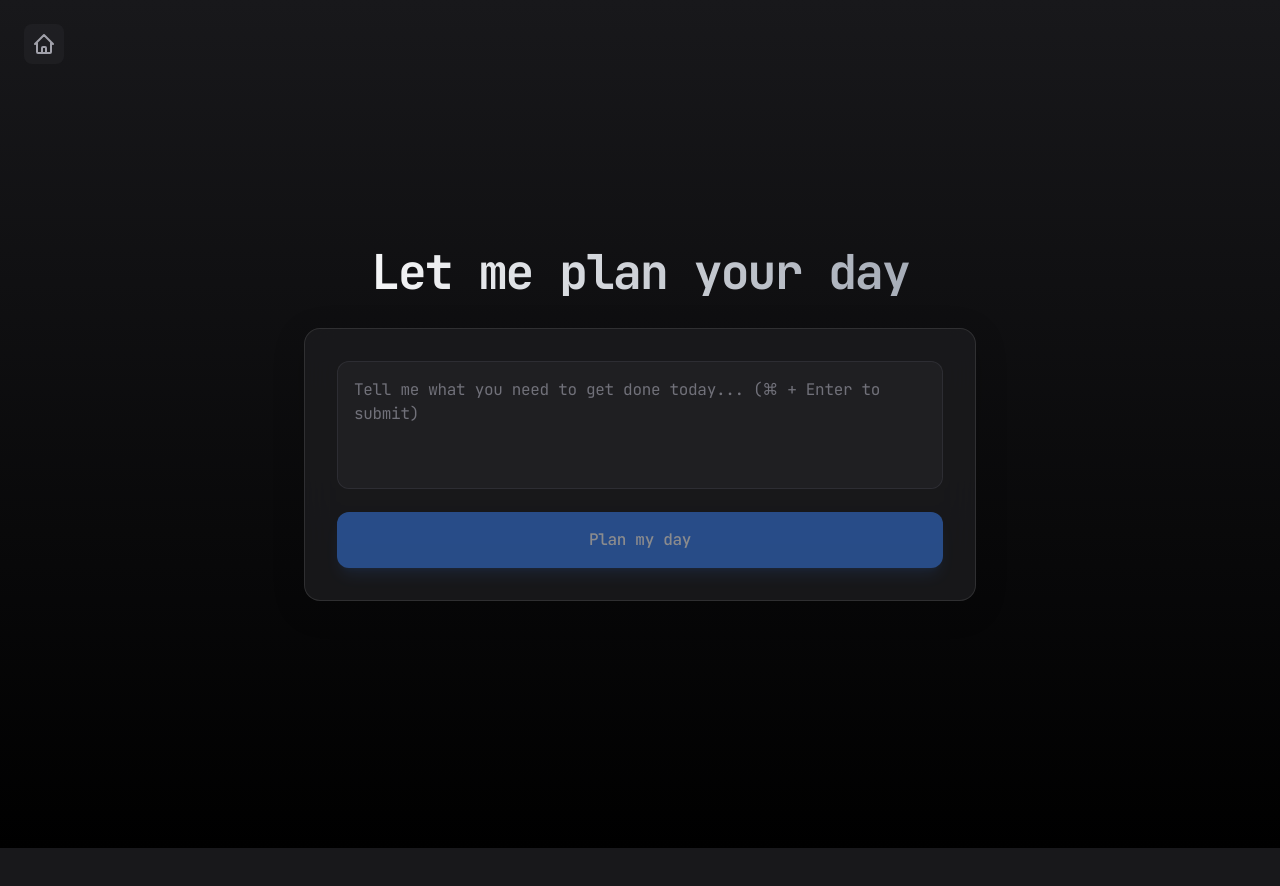
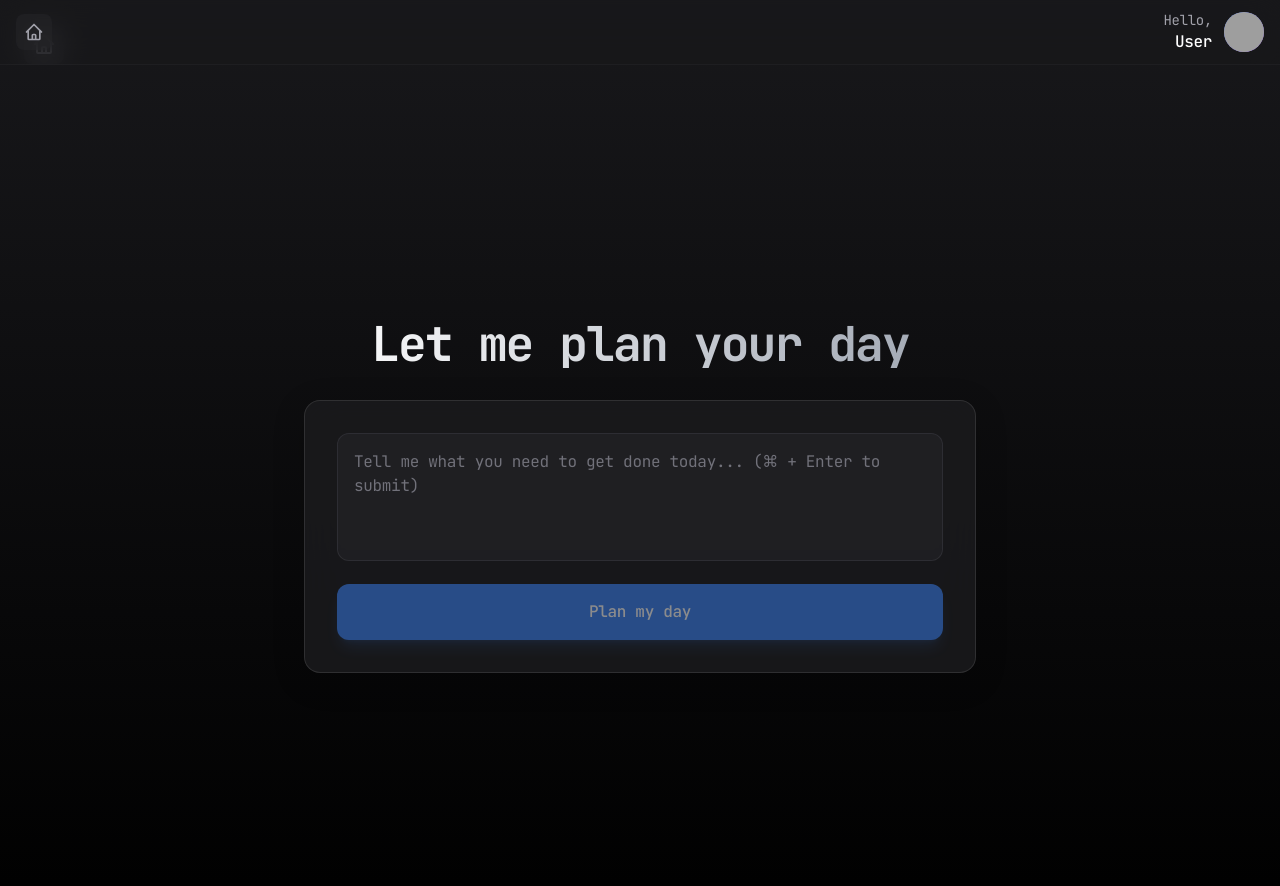
Before and after one commit to mewtyunjay/kairos, a Next.js app in the folder frontend/: page / in a window 1280 px wide. Shown: the top 886 px of the page. Before the commit the page ends 848 px from the top, so only its background shows below. Built offline with nearby package versions, Linux system fonts and the light colour scheme; grey boxes are pictures that could not be loaded.

Commit message:
added navbar

```diff
--- /dev/null
+++ b/frontend/app/components/Navbar.tsx
@@ -0,0 +1,64 @@
+'use client'
+
+import { useState, useEffect } from 'react';
+
+interface NavbarProps {
+  onReset: () => void;
+  onBack?: () => void;
+  showBack?: boolean;
+}
+
+const Navbar = ({ onReset, onBack, showBack }: NavbarProps) => {
+  const [avatarSeed, setAvatarSeed] = useState<number | null>(null);
+
+  useEffect(() => {
+    setAvatarSeed(Math.floor(Math.random() * 1000));
+  }, []);
+
+  return (
+    <div className="fixed top-0 left-0 right-0 bg-zinc-900/50 backdrop-blur-lg border-b border-zinc-800/50 z-50">
+      <div className="max-w-7xl mx-auto px-4 h-16 flex items-center justify-between">
+        <div className="flex items-center gap-4">
+          <button
+            onClick={onReset}
+            className="p-2 rounded-lg bg-zinc-800/50 hover:bg-zinc-700/50 transition-all group"
+            title="Home"
+          >
+            <svg className="w-5 h-5 text-zinc-400 group-hover:text-zinc-300" fill="none" stroke="currentColor" viewBox="0 0 24 24">
+              <path strokeLinecap="round" strokeLinejoin="round" strokeWidth={2} d="M3 12l2-2m0 0l7-7 7 7M5 10v10a1 1 0 001 1h3m10-11l2 2m-2-2v10a1 1 0 01-1 1h-3m-6 0a1 1 0 001-1v-4a1 1 0 011-1h2a1 1 0 011 1v4a1 1 0 001 1m-6 0h6" />
+            </svg>
+          </button>
+          {showBack && (
+            <button
+              onClick={onBack}
+              className="p-2 rounded-lg bg-zinc-800/50 hover:bg-zinc-700/50 transition-all group"
+              title="Back"
+            >
+              <svg className="w-5 h-5 text-zinc-400 group-hover:text-zinc-300" fill="none" stroke="currentColor" viewBox="0 0 24 24">
+                <path strokeLinecap="round" strokeLinejoin="round" strokeWidth={2} d="M10 19l-7-7m0 0l7-7m-7 7h18" />
+              </svg>
+            </button>
+          )}
+        </div>
+
+        <div className="flex items-center gap-3">
+          <div className="text-right">
+            <div className="text-sm text-zinc-400">Hello,</div>
+            <div className="font-medium">User</div>
+          </div>
+          <div className="w-10 h-10 rounded-full bg-gradient-to-br from-blue-500 to-purple-500 flex items-center justify-center text-white font-medium">
+            {avatarSeed !== null && (
+              <img
+                src={`https://api.dicebear.com/7.x/avataaars/svg?seed=${avatarSeed}`}
+                alt="User avatar"
+                className="w-full h-full rounded-full"
+              />
+            )}
+          </div>
+        </div>
+      </div>
+    </div>
+  );
+};
+
+export default Navbar;
--- a/frontend/app/page.tsx
+++ b/frontend/app/page.tsx
@@ -3,6 +3,7 @@
 import { useState, useEffect } from 'react'
 import TaskInput from './components/TaskInput'
 import TaskCard from './components/TaskCard'
+import { default as Navbar } from './components/Navbar'
 import { Task, DetailedTask, SubTask } from './types'
 
 export default function Home() {
@@ -21,11 +22,15 @@ export default function Home() {
   // Load state from localStorage after component mounts
   useEffect(() => {
     const savedTasks = localStorage.getItem('tasks');
+    const savedDetailedTasks = localStorage.getItem('detailedTasks');
     const savedHasStartedPlanning = localStorage.getItem('hasStartedPlanning');
+    const savedHasStartedBreakdown = localStorage.getItem('hasStartedBreakdown');
     const savedUserInput = localStorage.getItem('userInput');
 
     if (savedTasks) setTasks(JSON.parse(savedTasks));
+    if (savedDetailedTasks) setDetailedTasks(JSON.parse(savedDetailedTasks));
     if (savedHasStartedPlanning) setHasStartedPlanning(savedHasStartedPlanning === 'true');
+    if (savedHasStartedBreakdown) setHasStartedBreakdown(savedHasStartedBreakdown === 'true');
     if (savedUserInput) setUserInput(savedUserInput);
 
     setIsHydrated(true);
@@ -33,19 +38,31 @@ export default function Home() {
 
   // Save state to localStorage whenever it changes
   useEffect(() => {
-    if (!isHydrated) return; // Don't save during initial hydration
+    if (!isHydrated) return;
 
     localStorage.setItem('tasks', JSON.stringify(tasks));
+    localStorage.setItem('detailedTasks', JSON.stringify(detailedTasks));
     localStorage.setItem('hasStartedPlanning', hasStartedPlanning.toString());
+    localStorage.setItem('hasStartedBreakdown', hasStartedBreakdown.toString());
     localStorage.setItem('userInput', userInput);
-  }, [tasks, hasStartedPlanning, userInput, isHydrated]);
+  }, [tasks, detailedTasks, hasStartedPlanning, hasStartedBreakdown, userInput, isHydrated]);
 
   const handleReset = () => {
     if (window.confirm('Are you sure you want to start over? This will clear all your tasks.')) {
       setTasks([]);
+      setDetailedTasks([]);
       setHasStartedPlanning(false);
+      setHasStartedBreakdown(false);
       setUserInput('');
       localStorage.clear();
+    }
+  };
+
+  const handleBack = () => {
+    if (hasStartedBreakdown) {
+      setHasStartedBreakdown(false);
+    } else if (hasStartedPlanning) {
+      setHasStartedPlanning(false);
     }
   };
 
@@ -181,18 +198,39 @@ export default function Home() {
     ));
   };
 
+  const toggleSubtaskCompletion = (taskIndex: number, subtaskIndex: number) => {
+    setDetailedTasks(prev => prev.map((task, i) =>
+      i === taskIndex
+        ? {
+            ...task,
+            subtasks: task.subtasks.map((subtask, j) =>
+              j === subtaskIndex
+                ? { ...subtask, completed: !subtask.completed }
+                : subtask
+            )
+          }
+        : task
+    ));
+  };
+
   return (
     <>
       {isLoading && (
         <div className="loading-overlay">
           <div className="loading-spinner" />
           <div className="loading-text">
-            {hasStartedBreakdown ? 'Breaking down tasks into smaller chunks...' : 'Analyzing your tasks...'}
+            {hasStartedBreakdown ? 'Breaking down tasks into smaller steps...' : 'Analyzing your tasks...'}
           </div>
         </div>
       )}
 
-      <main className="min-h-screen bg-gradient-to-b from-zinc-900 to-black text-white p-6">
+      <Navbar
+        onReset={handleReset}
+        onBack={handleBack}
+        showBack={hasStartedPlanning}
+      />
+
+      <main className="min-h-screen bg-gradient-to-b from-zinc-900 to-black text-white p-6 pt-24">
         {/* Home button - always visible */}
         <button
           onClick={handleReset}
@@ -383,16 +421,16 @@ export default function Home() {
         ) : (
           <div className="grid grid-cols-2 gap-6">
             <div className="space-y-4">
-              {detailedTasks.map((task, index) => (
+              {detailedTasks.map((task, taskIndex) => (
                 <div
-                  key={index}
+                  key={taskIndex}
                   className={`task-card p-4 rounded-xl transition-all ${
                     task.isExpanded ? 'bg-zinc-800/50' : 'hover:bg-zinc-800/30'
                   }`}
                 >
                   <div
                     className="flex items-center justify-between cursor-pointer"
-                    onClick={() => toggleTaskExpansion(index)}
+                    onClick={() => toggleTaskExpansion(taskIndex)}
                   >
                     <div className="flex-1">
                       <h4 className="font-medium text-lg">{task.name}</h4>
@@ -421,13 +459,38 @@ export default function Home() {
                   {task.isExpanded && (
                     <div className="mt-4 space-y-3 pl-4 border-l-2 border-zinc-700">
                       {task.subtasks.map((subtask, subtaskIndex) => (
-                        <div key={subtaskIndex} className="p-3 rounded-lg bg-zinc-800/30">
-                          <div className="flex items-center justify-between">
+                        <div
+                          key={subtaskIndex}
+                          className="p-3 rounded-lg bg-zinc-800/30 flex items-start gap-3"
+                        >
+                          <button
+                            onClick={() => toggleSubtaskCompletion(taskIndex, subtaskIndex)}
+                            className={`mt-1 w-5 h-5 rounded border transition-colors flex-shrink-0 ${
+                              subtask.completed
+                                ? 'bg-green-500/20 border-green-500/50'
+                                : 'border-zinc-600 hover:border-zinc-500'
+                            }`}
+                          >
+                            {subtask.completed && (
+                              <svg className="w-full h-full text-green-400" fill="none" stroke="currentColor" viewBox="0 0 24 24">
+                                <path strokeLinecap="round" strokeLinejoin="round" strokeWidth={2} d="M5 13l4 4L19 7" />
+                              </svg>
+                            )}
+                          </button>
+                          <div className="flex-1 flex items-center justify-between">
                             <div>
-                              <h5 className="font-medium">{subtask.name}</h5>
-                              <p className="text-sm text-zinc-400">{subtask.description}</p>
+                              <h5 className={`font-medium ${subtask.completed ? 'line-through text-zinc-500' : ''}`}>
+                                {subtask.name}
+                              </h5>
+                              <p className={`text-sm ${subtask.completed ? 'text-zinc-600' : 'text-zinc-400'}`}>
+                                {subtask.description}
+                              </p>
                             </div>
-                            <span className="px-2 py-1 rounded-full bg-blue-500/10 text-blue-400 text-sm">
+                            <span className={`px-2 py-1 rounded-full text-sm ${
+                              subtask.completed
+                                ? 'bg-green-500/10 text-green-400'
+                                : 'bg-blue-500/10 text-blue-400'
+                            }`}>
                               {subtask.duration_minutes}m
                             </span>
                           </div>
--- a/frontend/app/types.ts
+++ b/frontend/app/types.ts
@@ -8,6 +8,7 @@ export interface SubTask {
     name: string;
     duration_minutes: number;
     description: string;
+    completed?: boolean;
 }
 
 export interface DetailedTask extends Task {
```
